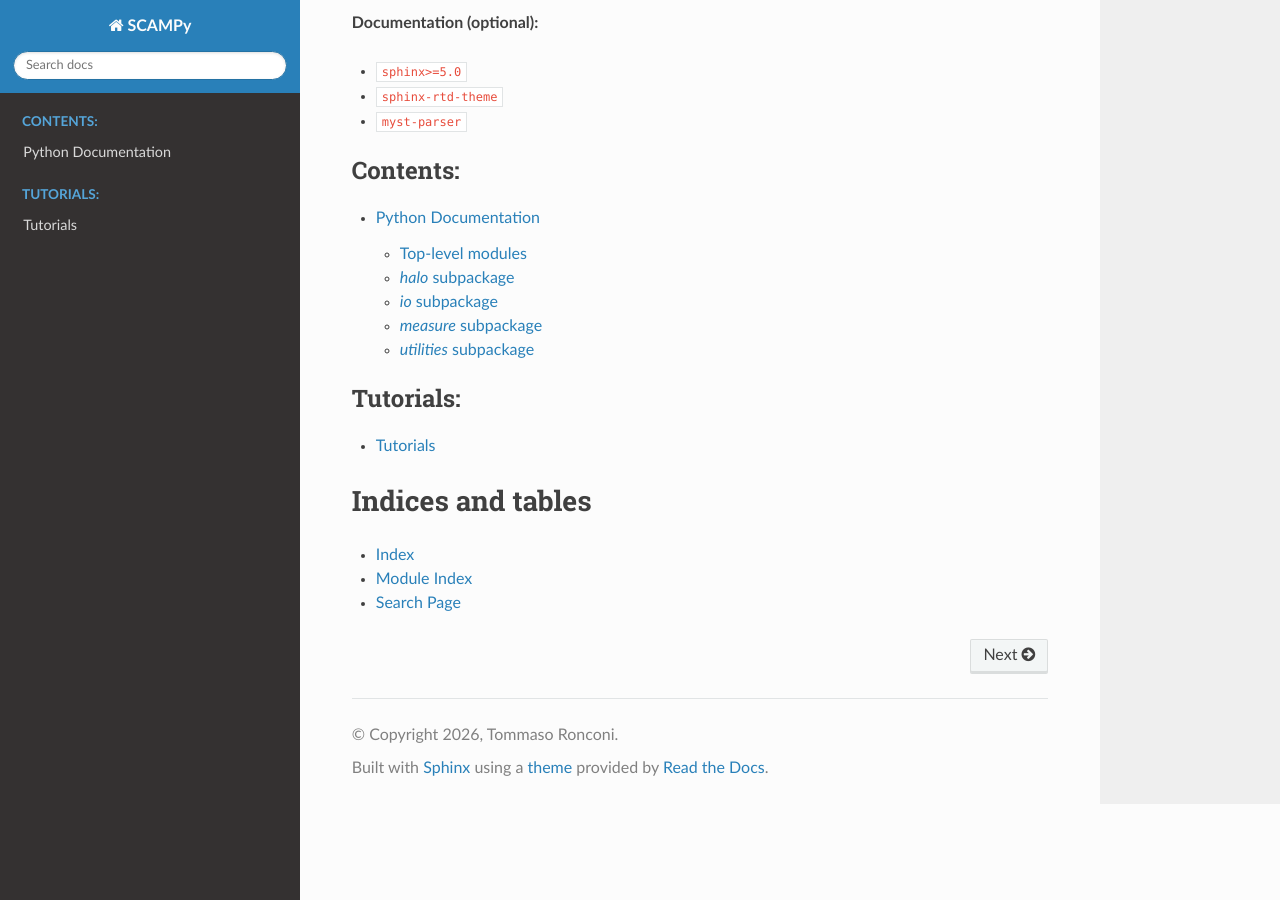
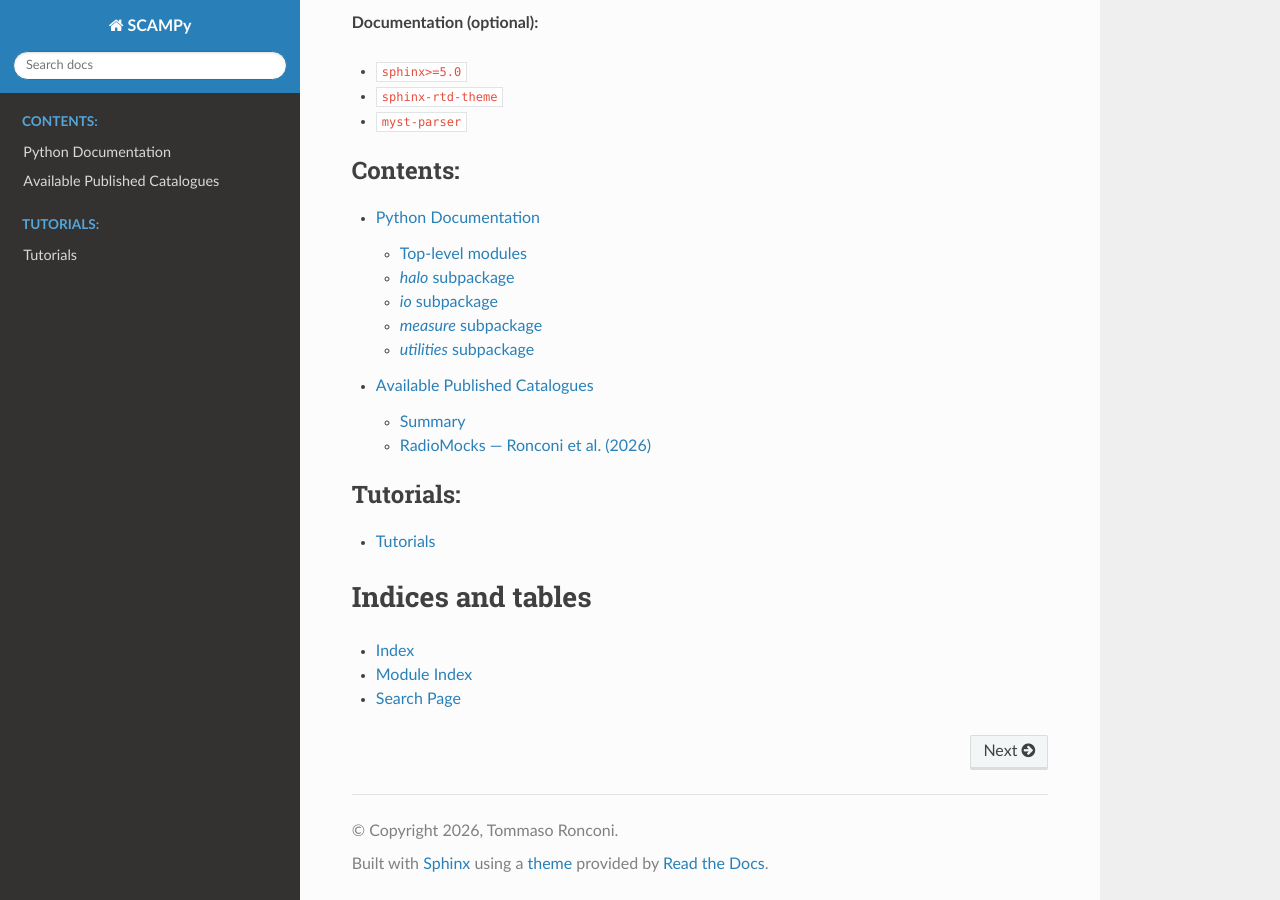
Before and after one commit to TommasoRonconi/scampy, a Sphinx documentation site: the page built from doc/index.rst, in a window 1280 px wide and 900 px high, scrolled down 3117 px. Built offline with Sphinx 7.4.7 and the Read the Docs theme 3.1.0, drawn with Linux system fonts in a browser that asks for light colours; some of the changed lines change nothing that is shown.

Commit message:
template section for public catalogues

```diff
--- /dev/null
+++ b/doc/catalogues.rst
@@ -0,0 +1,201 @@
+.. _catalogues:
+
+Available Published Catalogues
+===============================
+
+This page lists mock galaxy catalogues generated with SCAMPy and made available
+for public use.  Catalogues are distributed as collections of HDF5 files, one
+per redshift slice, hosted on Google Drive.  Access is granted on request: click
+the download link for the catalogue of interest and request access through the
+Google Drive interface.
+
+If you use any of these catalogues in your work, please cite the corresponding
+paper listed in the table below.
+
+.. note::
+
+   Access requests are reviewed manually.  This allows the authors to keep track
+   of the user community and to notify users of updates or corrections.
+
+----
+
+.. _catalogues-summary:
+
+Summary
+-------
+
+.. list-table::
+   :header-rows: 1
+   :widths: 20 20 15 15 15 15
+
+   * - Release
+     - Paper
+     - Catalogue
+     - Populations
+     - Total sources
+     - :math:`z` range
+   * - :ref:`RadioMocks <catalogues-radiomocks>`
+     - Ronconi et al. (2026)
+     - Shallow
+     - CoG (AGN + SFG), HIG, cross
+     - ~269M
+     - CoG: :math:`0 < z \leq 5`; HIG: :math:`0 < z \leq 0.5`
+   * - :ref:`RadioMocks <catalogues-radiomocks>`
+     - Ronconi et al. (2026)
+     - Deep
+     - CoG (AGN + SFG), HIG, cross
+     - ~1.1B
+     - CoG: :math:`0 < z \leq 5`; HIG: :math:`0 < z \leq 0.5`
+
+----
+
+.. _catalogues-radiomocks:
+
+RadioMocks — Ronconi et al. (2026)
+------------------------------------
+
+These catalogues are described in Sec. 3.2 of Ronconi et al. (2026, MNRAS, in
+press).  They are built on a DEMNUni dark-matter light-cone simulation (Carbone
+et al. 2016, Parimbelli et al. 2022) using the full SCAMPy pipeline: a
+probabilistic halo-occupation distribution (HOD) selects host sub-haloes, and
+sub-halo abundance matching (SHAM) assigns observed radio properties to each
+host.
+
+Two catalogues are provided, differing in flux-limit depth:
+
+* the **shallow catalogue** is fully constrained by existing observational data
+  (VLA-COSMOS and ALFALFA) and is complete above the flux limits of current
+  wide-area surveys;
+* the **deep catalogue** extends the calibrated model to the expected sensitivity
+  limits of future SKA surveys.
+
+Each catalogue is distributed as a collection of **41 HDF5 files**, one per
+redshift slice, spanning :math:`0 < z \leq 5` for the continuum population and
+:math:`0 < z \leq 0.5` for the HI population.
+
+.. _catalogues-radiomocks-shallow:
+
+Shallow catalogue
+^^^^^^^^^^^^^^^^^
+
+.. list-table::
+   :header-rows: 0
+   :widths: 35 65
+
+   * - **Paper**
+     - Ronconi et al. (2026)
+   * - **Simulation**
+     - DEMNUni light-cone (Carbone et al. 2016)
+   * - **Redshift slices**
+     - 41 slices, :math:`0 < z \leq 5`
+   * - **Flux limit — continuum**
+     - :math:`S^{\lim}_{1.4\,\mathrm{GHz}} \simeq 8 \times 10^{-5}` Jy
+   * - **Flux limit — HI line**
+     - :math:`S^{\lim}_{21} \simeq 2` Jy·Hz
+   * - **Continuum sources (CoG,** :math:`z \leq 5` **)**
+     - 217 143 484 (AGN: 30 553 719; SFG: 186 589 765)
+   * - **HI sources (HIG,** :math:`z \leq 0.5` **)**
+     - 51 509 884
+   * - **Cross-catalogue (CoG** :math:`\times` **HIG)**
+     - 7 084 155
+   * - **Download**
+     - `[Google Drive — shallow] <PLACEHOLDER_SHALLOW_URL>`_
+
+.. _catalogues-radiomocks-deep:
+
+Deep catalogue
+^^^^^^^^^^^^^^
+
+.. list-table::
+   :header-rows: 0
+   :widths: 35 65
+
+   * - **Paper**
+     - Ronconi et al. (2026)
+   * - **Simulation**
+     - DEMNUni light-cone (Carbone et al. 2016)
+   * - **Redshift slices**
+     - 41 slices, :math:`0 < z \leq 5`
+   * - **Flux limit — continuum**
+     - :math:`S^{\lim}_{1.4\,\mathrm{GHz}} \simeq 4 \times 10^{-5}` Jy
+   * - **Flux limit — HI line**
+     - :math:`S^{\lim}_{21} \simeq 0.3` Jy·Hz
+   * - **Continuum sources (CoG,** :math:`z \leq 5` **)**
+     - 365 527 186 (AGN: 40 607 134; SFG: 324 920 052)
+   * - **HI sources (HIG,** :math:`z \leq 0.5` **)**
+     - 719 501 958
+   * - **Cross-catalogue (CoG** :math:`\times` **HIG)**
+     - 32 531 743
+   * - **Download**
+     - `[Google Drive — deep] <PLACEHOLDER_DEEP_URL>`_
+
+.. _catalogues-radiomocks-format:
+
+Data format
+^^^^^^^^^^^
+
+Each redshift-slice file is an HDF5 file.  The table below lists the available
+fields.  All positions are in the simulation frame; sky coordinates are derived
+from the light-cone geometry described in the paper.
+
+**Continuum catalogue (CoG) fields**
+
+.. list-table::
+   :header-rows: 1
+   :widths: 25 15 60
+
+   * - Field name
+     - Unit
+     - Description
+   * - ``RA``
+     - deg
+     - *[placeholder — fill in]*
+   * - ``Dec``
+     - deg
+     - *[placeholder — fill in]*
+   * - ``redshift``
+     - —
+     - *[placeholder — fill in]*
+   * - ``S_1p4GHz``
+     - Jy
+     - *[placeholder — fill in]*
+   * - ``population``
+     - —
+     - *[placeholder — fill in (AGN/SFG flag)]*
+   * - ``M_halo``
+     - :math:`M_\odot\,h^{-1}`
+     - *[placeholder — fill in]*
+   * - ``M_subhalo``
+     - :math:`M_\odot\,h^{-1}`
+     - *[placeholder — fill in]*
+
+**HI catalogue (HIG) fields**
+
+.. list-table::
+   :header-rows: 1
+   :widths: 25 15 60
+
+   * - Field name
+     - Unit
+     - Description
+   * - ``RA``
+     - deg
+     - *[placeholder — fill in]*
+   * - ``Dec``
+     - deg
+     - *[placeholder — fill in]*
+   * - ``redshift``
+     - —
+     - *[placeholder — fill in]*
+   * - ``S_21``
+     - Jy·Hz
+     - *[placeholder — fill in]*
+   * - ``M_HI``
+     - :math:`M_\odot\,h^{-1}`
+     - *[placeholder — fill in]*
+   * - ``M_halo``
+     - :math:`M_\odot\,h^{-1}`
+     - *[placeholder — fill in]*
+   * - ``M_subhalo``
+     - :math:`M_\odot\,h^{-1}`
+     - *[placeholder — fill in]*
--- a/doc/index.rst
+++ b/doc/index.rst
@@ -10,6 +10,7 @@
    :caption: Contents:
 
    python_docs
+   catalogues
 
 .. toctree::
    :maxdepth: 1
```
